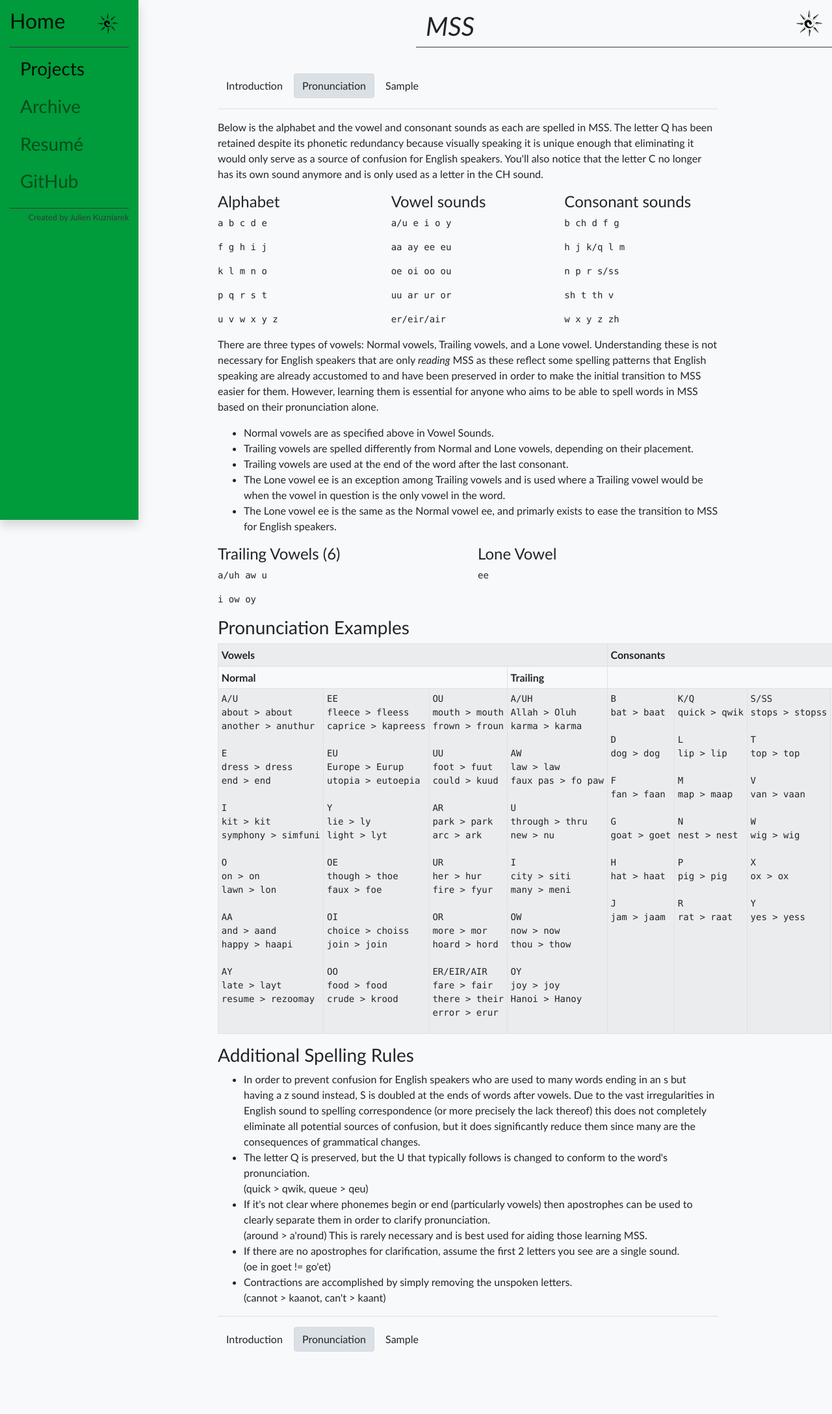
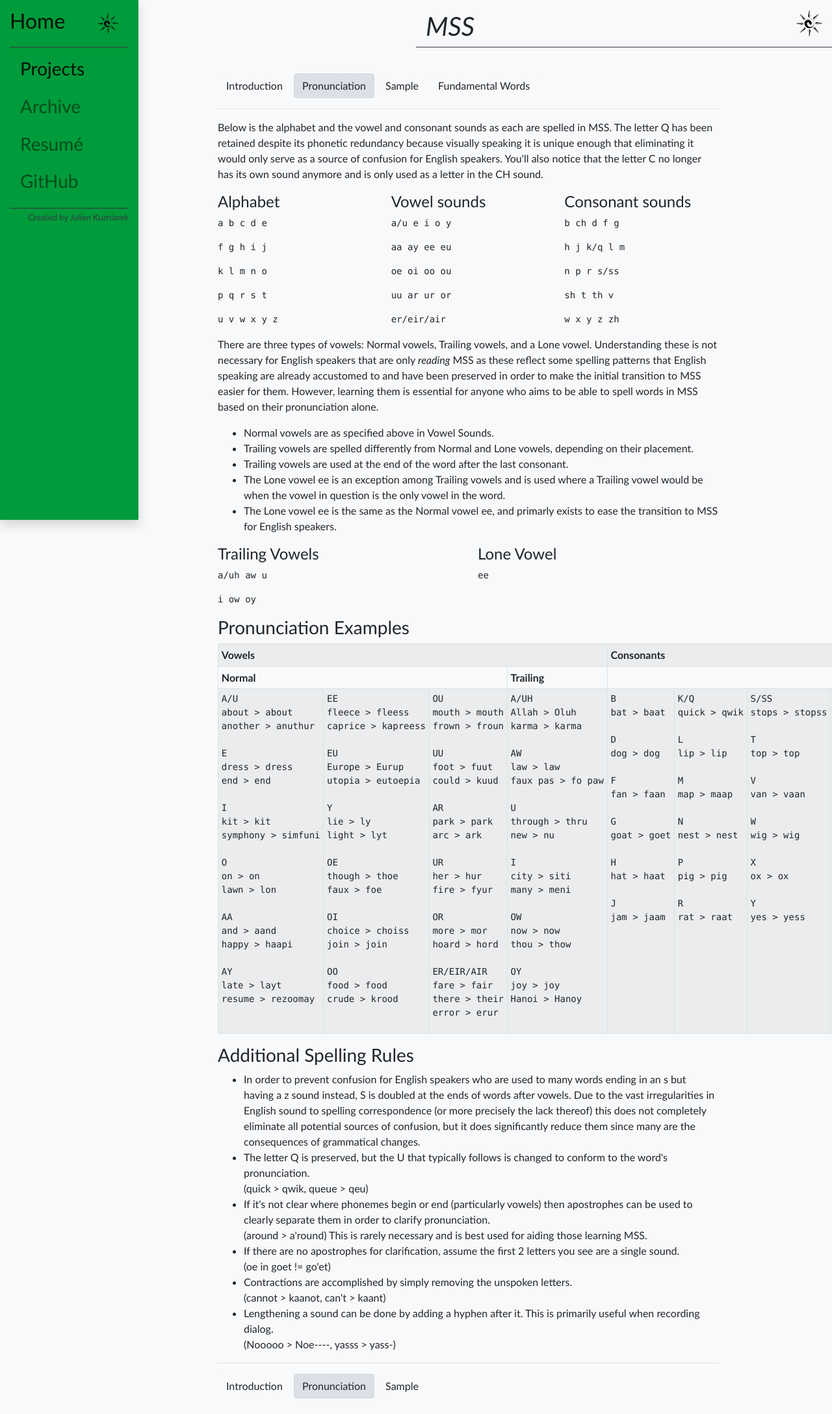
Before and after one commit to jkuzniarek/website-php, a PHP site: page /projects/MSS/pronunciation.php in a window 1280 px wide; the page is wider, and only the part inside the window is pictured. Shown: that part at 65% size. Before the commit the page ends 2080 px from the top of that part, so only its background shows below. Run offline with PHP 8.4, Linux system fonts and the light colour scheme; data comes from the database, SQL or seed files in the repository.

Commit message:
added wordlist

```diff
--- a/projects/MSS/introduction.php
+++ b/projects/MSS/introduction.php
@@ -16,6 +16,7 @@ include $sRoot.'templates/sidebar.php';
     <a href="introduction.php" class="btn btn-light active">Introduction</a>
     <a href="pronunciation.php" class="btn btn-light">Pronunciation</a>
     <a href="sample.php" class="btn btn-light">Sample</a>
+    <a href="wordlist.php" class="btn btn-light">Fundamental Words</a>
     <hr>
 
     <p>
--- a/projects/MSS/pronunciation.php
+++ b/projects/MSS/pronunciation.php
@@ -16,6 +16,7 @@ include $sRoot.'templates/sidebar.php';
     <a href="introduction.php" class="btn btn-light">Introduction</a>
     <a href="pronunciation.php" class="btn btn-light active">Pronunciation</a>
     <a href="sample.php" class="btn btn-light">Sample</a>
+    <a href="wordlist.php" class="btn btn-light">Fundamental Words</a>
     <hr>
 
 
@@ -68,7 +69,7 @@ include $sRoot.'templates/sidebar.php';
 
     <div class="row">
       <div class="col">
-        <h4>Trailing Vowels (6)</h4>
+        <h4>Trailing Vowels</h4>
         <pre>a/uh aw u</pre> <pre>i ow oy</pre>
       </div>
       <div class="col">
@@ -289,6 +290,11 @@ beige > bayzh</pre>
         Contractions are accomplished by simply removing the unspoken letters.
         <br>(cannot > kaanot, can't > kaant)
       </li>
+      <li>
+        Lengthening a sound can be done by adding a hyphen after it.
+        This is primarily useful when recording dialog.
+        <br>(Nooooo > Noe----, yasss > yass-)
+      </li>
     </ul>
 
     <hr>
--- a/projects/MSS/sample.php
+++ b/projects/MSS/sample.php
@@ -16,6 +16,7 @@ include $sRoot.'templates/sidebar.php';
     <a href="introduction.php" class="btn btn-light">Introduction</a>
     <a href="pronunciation.php" class="btn btn-light">Pronunciation</a>
     <a href="sample.php" class="btn btn-light active">Sample</a>
+    <a href="wordlist.php" class="btn btn-light">Fundamental Words</a>
     <hr>
 
     <h3>Short Sample</h3>
```
